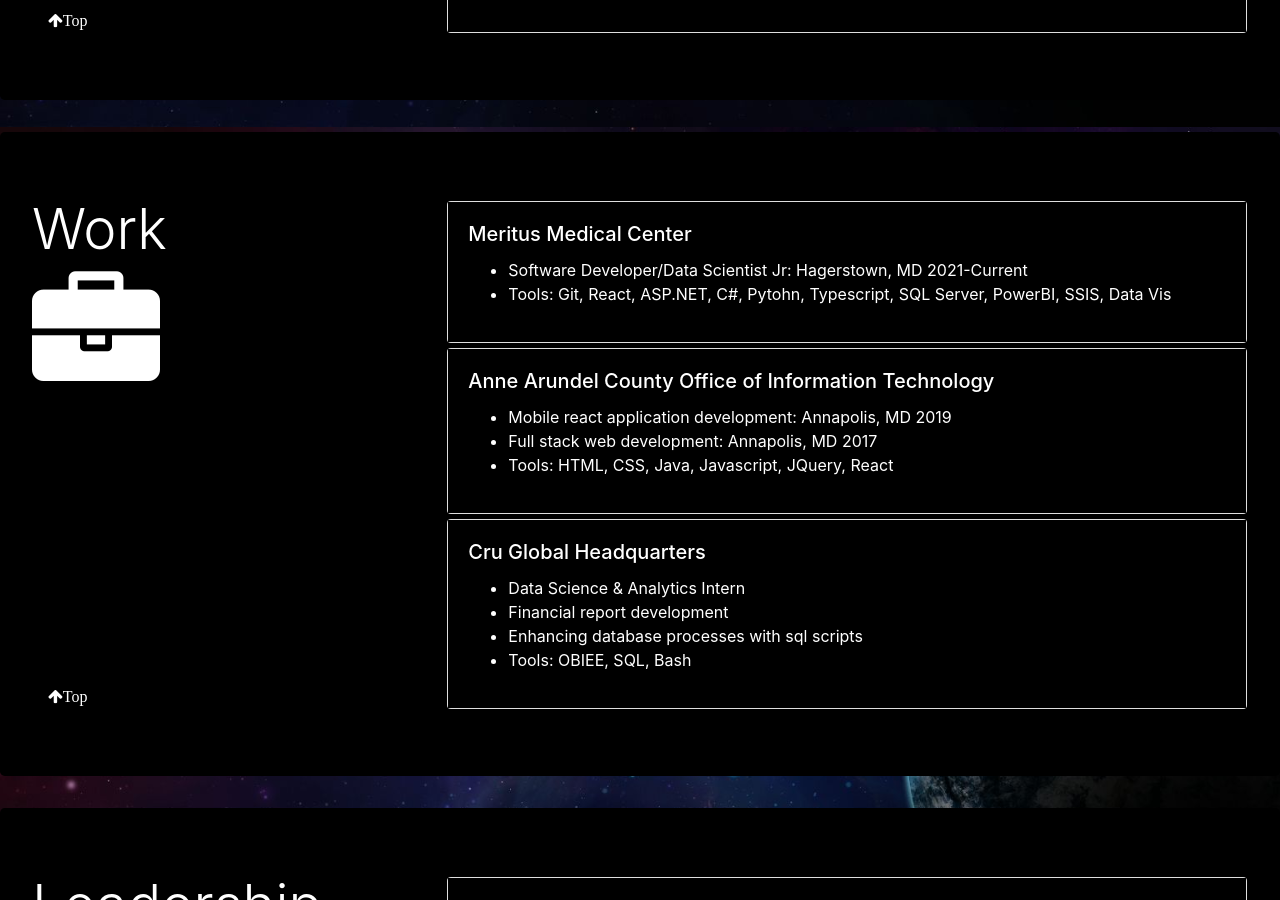
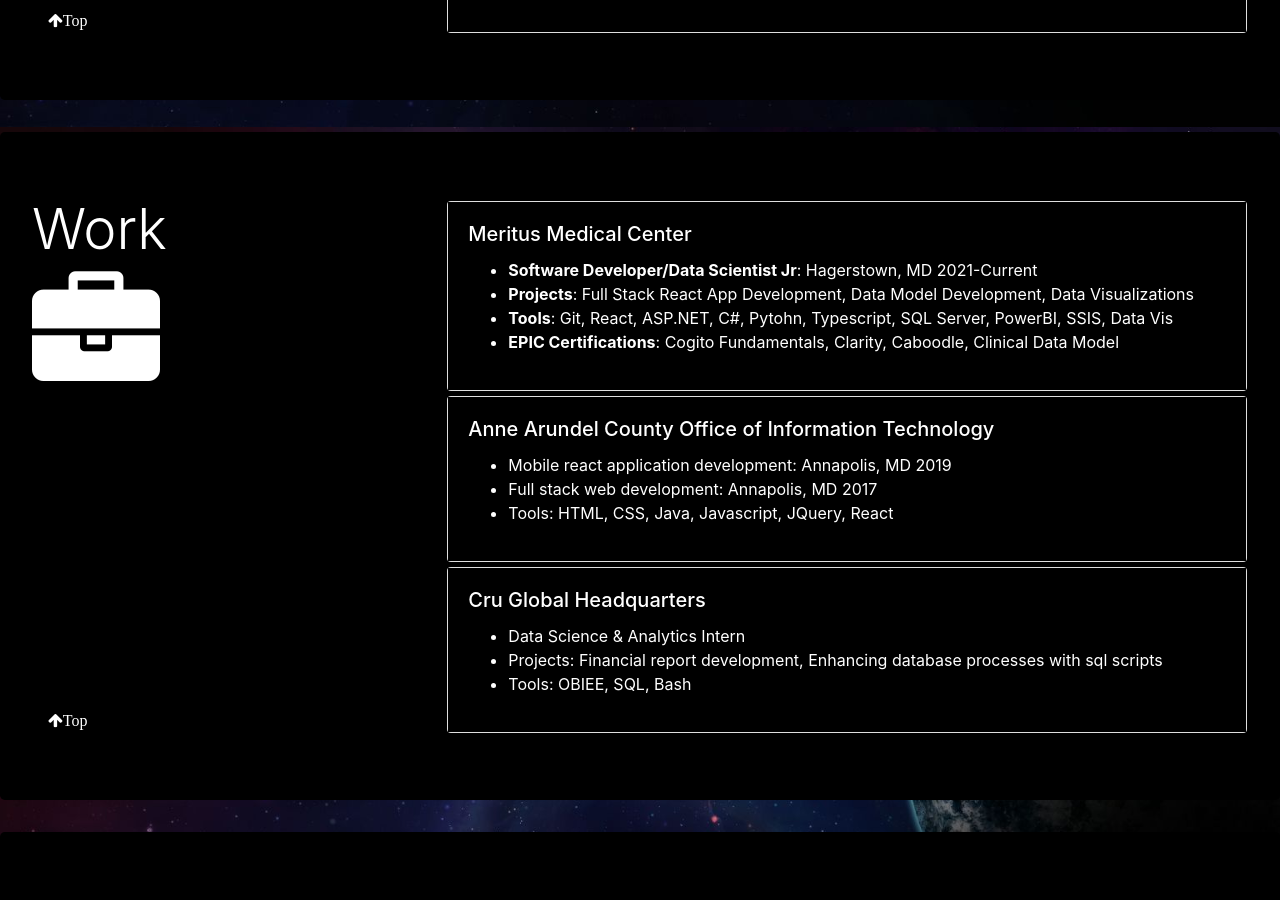
Before and after one commit to mmakris98/mmakris98.github.io, a Jekyll site: the page index.html, which Jekyll copies as it is, in a window 1280 px wide and 900 px high, scrolled down 773 px. Built offline with Jekyll 4.4.1, drawn with Linux system fonts in a browser that asks for light colours.

Commit message:
more edits

```diff
--- a/index.html
+++ b/index.html
@@ -135,10 +135,16 @@
           </h5>
           <ul>
             <li class="card-text">
-              Software Developer/Data Scientist Jr: Hagerstown, MD 2021-Current
+              <b>Software Developer/Data Scientist Jr</b>: Hagerstown, MD 2021-Current
             </li>
             <li class="card-text">
-              Tools: Git, React, ASP.NET, C#, Pytohn, Typescript, SQL Server, PowerBI, SSIS, Data Vis
+              <b>Projects</b>: Full Stack React App Development, Data Model Development, Data Visualizations
+            </li>
+            <li class="card-text">
+              <b>Tools</b>: Git, React, ASP.NET, C#, Pytohn, Typescript, SQL Server, PowerBI, SSIS, Data Vis
+            </li>
+            <li class="card-text">
+              <b>EPIC Certifications</b>: Cogito Fundamentals, Clarity, Caboodle, Clinical Data Model
             </li>
           </ul>
         </div>
@@ -173,10 +179,7 @@
               Data Science & Analytics Intern
             </li>
             <li class="card-text">
-              Financial report development
-            </li>
-            <li class="card-text">
-              Enhancing database processes with sql scripts
+              Projects: Financial report development, Enhancing database processes with sql scripts
             </li>
             <li class="card-text">
               Tools: OBIEE, SQL, Bash
```
